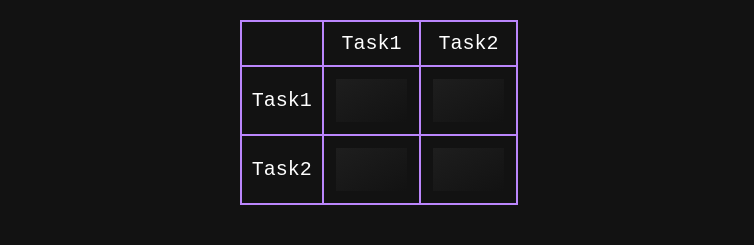
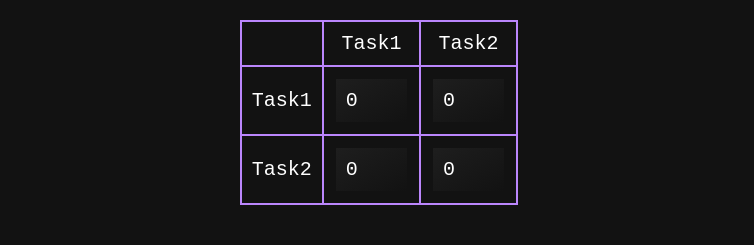
Before and after one commit to Malika01/ippts-simul-frontend, a React (Vite) app: page / in a window 1280 px wide. Shown: the part 408-653 px from the top of the page, without its empty margins (261-1015 px from the left). Built offline with nearby package versions, Linux system fonts and the light colour scheme.

Commit message:
default zeroes in adj matrix and immutable zeroes on the diagonal

```diff
--- a/src/components/table.tsx
+++ b/src/components/table.tsx
@@ -1,6 +1,12 @@
 const CellAdj = ({ row, col }: { row: number, col: number }) => (
     <td>
-        <input required id={`adjcell${row}${col}`} name={`adjcell${row}${col}`} type='text' /*maxLength={Number('8')}*/ pattern='[+-]?[0-9]*' title='max 3 digit number'/>
+        <input required id={`adjcell${row}${col}`} name={`adjcell${row}${col}`} type='text' /*maxLength={Number('8')}*/ pattern='[+-]?[0-9]*' title='max 3 digit number' defaultValue='0' />
+    </td>
+)
+
+const CellDisable = ({ row, col }: { row: number, col: number }) => (
+    <td>
+        <input disabled id={`adjcell${row}${col}`} name={`adjcell${row}${col}`} type='text' /*maxLength={Number('8')}*/ defaultValue='0' />
     </td>
 )
 
@@ -46,7 +52,12 @@ function Table({ num1, num2, expr }: { num1: number, num2: number, expr: boolean
                 }
             }
             else {
-                cols.push(<CellAdj row={i} col={j} />)
+                if (i == j) {
+                    cols.push(<CellDisable row={i} col={j} />)
+                }
+                else {
+                    cols.push(<CellAdj row={i} col={j} />)
+                }
             }
         }
         rows.push(<tr><td>Task{i+1}</td>{cols}</tr>)
```
Also changed, not shown: src/components/home.tsx (line endings or trailing spaces).
